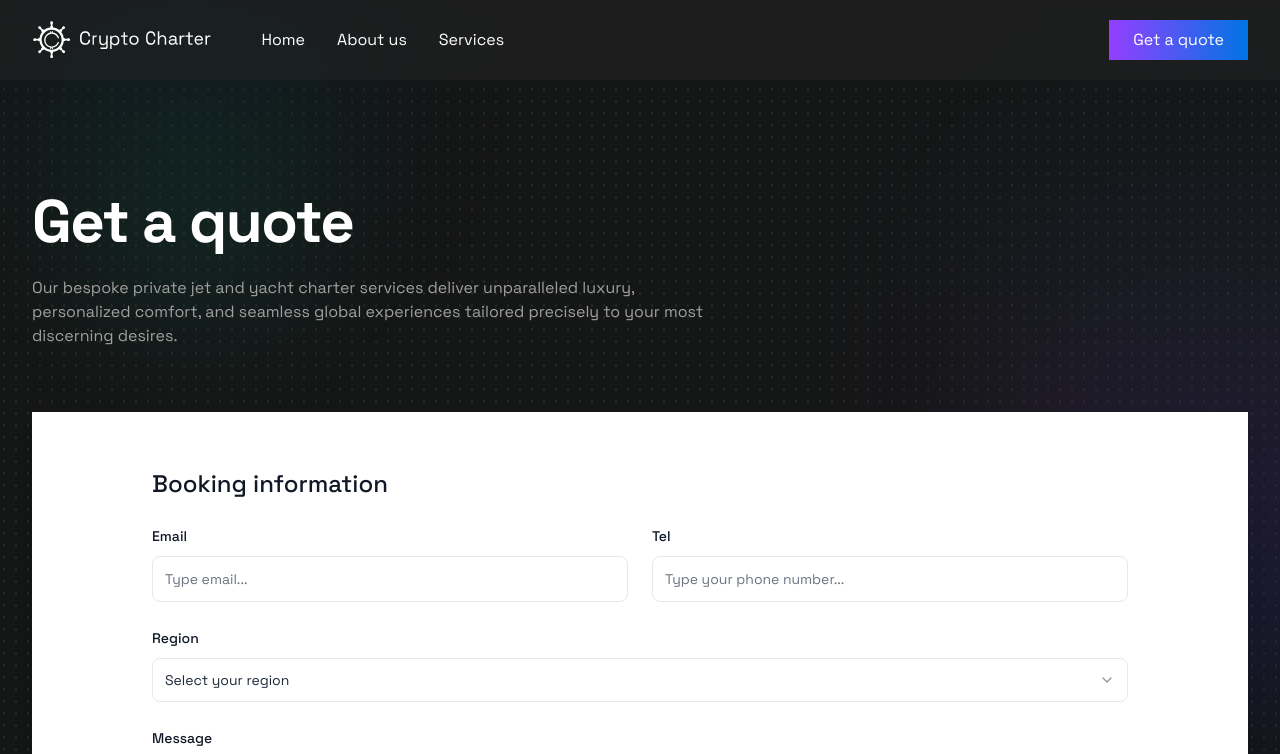
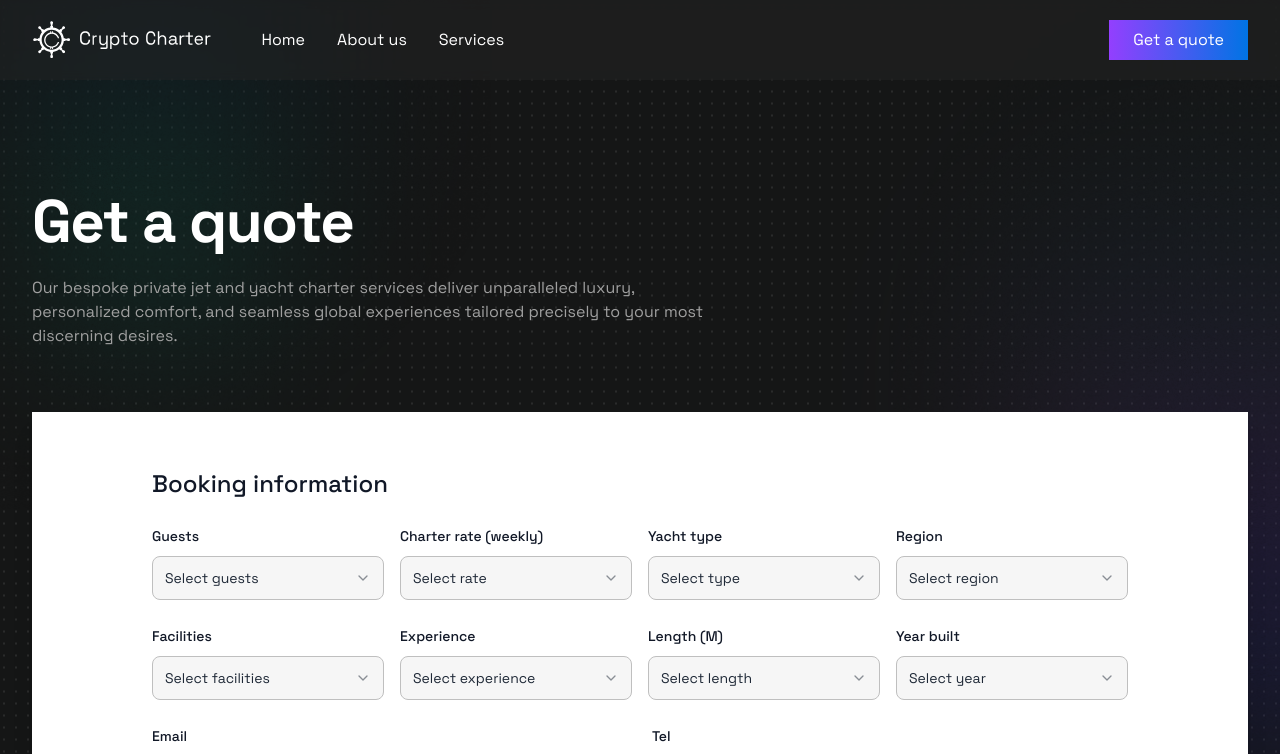
Before and after one commit to Paskab012/chrypto-charter, a Next.js app: page /multicity-booking in a window 1280 px wide. Shown: the top 754 px of the page. Built offline with nearby package versions, Linux system fonts and the light colour scheme; a web font is replaced by a local one.

Commit message:
Enhance the multy city form

```diff
--- a/src/components/getAquotes/multicityForm.tsx
+++ b/src/components/getAquotes/multicityForm.tsx
@@ -13,6 +13,13 @@ interface BookingFormData {
   phone?: string;
   region: string;
   message: string;
+  guests: string;
+  charterRate: string;
+  yachtType: string;
+  facilities: string;
+  experience: string;
+  length: string;
+  yearBuilt: string;
 }
 
 const regions = [
@@ -31,12 +38,57 @@ const regions = [
   "South East Asia"
 ];
 
+const guestOptions = ["1-4", "5-8", "9-12", "13-20", "21+"];
+const charterRateOptions = [
+  "$10,000-$25,000",
+  "$25,001-$50,000",
+  "$50,001-$100,000",
+  "$100,001+"
+];
+const yachtTypeOptions = [
+  "Motor Yacht",
+  "Sailing Yacht",
+  "Catamaran",
+  "Explorer",
+  "Classic"
+];
+const facilitiesOptions = [
+  "Jacuzzi",
+  "Gym",
+  "Cinema",
+  "Helipad",
+  "Swimming Pool",
+  "Water Toys"
+];
+const experienceOptions = [
+  "Luxury",
+  "Adventure",
+  "Cultural",
+  "Family",
+  "Romantic"
+];
+const lengthOptions = ["< 30m", "30-40m", "40-50m", "50-60m", "60m+"];
+const yearBuiltOptions = [
+  "Before 2000",
+  "2000-2010",
+  "2011-2015",
+  "2016-2020",
+  "2021+"
+];
+
 const MultiCityBookingInfo = () => {
   const [formData, setFormData] = React.useState<BookingFormData>({
     email: "",
     phone: "",
     region: "",
-    message: ""
+    message: "",
+    guests: "",
+    charterRate: "",
+    yachtType: "",
+    facilities: "",
+    experience: "",
+    length: "",
+    yearBuilt: ""
   });
 
   const handleInputChange = (
@@ -62,6 +114,196 @@ const MultiCityBookingInfo = () => {
         </h2>
 
         <form onSubmit={handleSubmit} className='space-y-6'>
+          {/* First row of selects */}
+          <div className='grid grid-cols-1 md:grid-cols-2 lg:grid-cols-4 gap-4'>
+            <div className='space-y-2'>
+              <label className='text-sm font-medium text-gray-900'>
+                Guests
+              </label>
+              <Select
+                value={formData.guests}
+                onValueChange={(value) =>
+                  setFormData((prev) => ({ ...prev, guests: value }))
+                }
+              >
+                <SelectTrigger>
+                  <SelectValue placeholder='Select guests' />
+                </SelectTrigger>
+                <SelectContent>
+                  {guestOptions.map((option) => (
+                    <SelectItem key={option} value={option}>
+                      {option}
+                    </SelectItem>
+                  ))}
+                </SelectContent>
+              </Select>
+            </div>
+
+            <div className='space-y-2'>
+              <label className='text-sm font-medium text-gray-900'>
+                Charter rate (weekly)
+              </label>
+              <Select
+                value={formData.charterRate}
+                onValueChange={(value) =>
+                  setFormData((prev) => ({ ...prev, charterRate: value }))
+                }
+              >
+                <SelectTrigger>
+                  <SelectValue placeholder='Select rate' />
+                </SelectTrigger>
+                <SelectContent>
+                  {charterRateOptions.map((option) => (
+                    <SelectItem key={option} value={option}>
+                      {option}
+                    </SelectItem>
+                  ))}
+                </SelectContent>
+              </Select>
+            </div>
+
+            <div className='space-y-2'>
+              <label className='text-sm font-medium text-gray-900'>
+                Yacht type
+              </label>
+              <Select
+                value={formData.yachtType}
+                onValueChange={(value) =>
+                  setFormData((prev) => ({ ...prev, yachtType: value }))
+                }
+              >
+                <SelectTrigger>
+                  <SelectValue placeholder='Select type' />
+                </SelectTrigger>
+                <SelectContent>
+                  {yachtTypeOptions.map((option) => (
+                    <SelectItem key={option} value={option}>
+                      {option}
+                    </SelectItem>
+                  ))}
+                </SelectContent>
+              </Select>
+            </div>
+
+            <div className='space-y-2'>
+              <label className='text-sm font-medium text-gray-900'>
+                Region
+              </label>
+              <Select
+                value={formData.region}
+                onValueChange={(value) =>
+                  setFormData((prev) => ({ ...prev, region: value }))
+                }
+              >
+                <SelectTrigger>
+                  <SelectValue placeholder='Select region' />
+                </SelectTrigger>
+                <SelectContent className='max-h-[280px]'>
+                  {regions.map((region) => (
+                    <SelectItem key={region} value={region.toLowerCase()}>
+                      {region}
+                    </SelectItem>
+                  ))}
+                </SelectContent>
+              </Select>
+            </div>
+          </div>
+
+          {/* Second row of selects */}
+          <div className='grid grid-cols-1 md:grid-cols-2 lg:grid-cols-4 gap-4'>
+            <div className='space-y-2'>
+              <label className='text-sm font-medium text-gray-900'>
+                Facilities
+              </label>
+              <Select
+                value={formData.facilities}
+                onValueChange={(value) =>
+                  setFormData((prev) => ({ ...prev, facilities: value }))
+                }
+              >
+                <SelectTrigger>
+                  <SelectValue placeholder='Select facilities' />
+                </SelectTrigger>
+                <SelectContent>
+                  {facilitiesOptions.map((option) => (
+                    <SelectItem key={option} value={option}>
+                      {option}
+                    </SelectItem>
+                  ))}
+                </SelectContent>
+              </Select>
+            </div>
+
+            <div className='space-y-2'>
+              <label className='text-sm font-medium text-gray-900'>
+                Experience
+              </label>
+              <Select
+                value={formData.experience}
+                onValueChange={(value) =>
+                  setFormData((prev) => ({ ...prev, experience: value }))
+                }
+              >
+                <SelectTrigger>
+                  <SelectValue placeholder='Select experience' />
+                </SelectTrigger>
+                <SelectContent>
+                  {experienceOptions.map((option) => (
+                    <SelectItem key={option} value={option}>
+                      {option}
+                    </SelectItem>
+                  ))}
+                </SelectContent>
+              </Select>
+            </div>
+
+            <div className='space-y-2'>
+              <label className='text-sm font-medium text-gray-900'>
+                Length (M)
+              </label>
+              <Select
+                value={formData.length}
+                onValueChange={(value) =>
+                  setFormData((prev) => ({ ...prev, length: value }))
+                }
+              >
+                <SelectTrigger>
+                  <SelectValue placeholder='Select length' />
+                </SelectTrigger>
+                <SelectContent>
+                  {lengthOptions.map((option) => (
+                    <SelectItem key={option} value={option}>
+                      {option}
+                    </SelectItem>
+                  ))}
+                </SelectContent>
+              </Select>
+            </div>
+
+            <div className='space-y-2'>
+              <label className='text-sm font-medium text-gray-900'>
+                Year built
+              </label>
+              <Select
+                value={formData.yearBuilt}
+                onValueChange={(value) =>
+                  setFormData((prev) => ({ ...prev, yearBuilt: value }))
+                }
+              >
+                <SelectTrigger>
+                  <SelectValue placeholder='Select year' />
+                </SelectTrigger>
+                <SelectContent>
+                  {yearBuiltOptions.map((option) => (
+                    <SelectItem key={option} value={option}>
+                      {option}
+                    </SelectItem>
+                  ))}
+                </SelectContent>
+              </Select>
+            </div>
+          </div>
+
           <div className='grid grid-cols-1 md:grid-cols-2 gap-6'>
             <div className='space-y-2'>
               <label className='text-sm font-medium text-gray-900'>Email</label>
@@ -87,31 +329,6 @@ const MultiCityBookingInfo = () => {
                 className='w-full rounded-lg border border-gray-200 p-3 text-sm placeholder:text-gray-500'
               />
             </div>
-          </div>
-
-          <div className='space-y-2'>
-            <label className='text-sm font-medium text-gray-900'>Region</label>
-            <Select
-              value={formData.region}
-              onValueChange={(value) =>
-                setFormData((prev) => ({ ...prev, region: value }))
-              }
-            >
-              <SelectTrigger className='w-full rounded-lg border border-gray-200 p-3 text-sm bg-white'>
-                <SelectValue placeholder='Select your region' />
-              </SelectTrigger>
-              <SelectContent className='max-h-[280px]'>
-                {regions.map((region) => (
-                  <SelectItem
-                    key={region}
-                    value={region.toLowerCase()}
-                    className='text-base font-normal'
-                  >
-                    {region}
-                  </SelectItem>
-                ))}
-              </SelectContent>
-            </Select>
           </div>
 
           <div className='space-y-2'>
```
